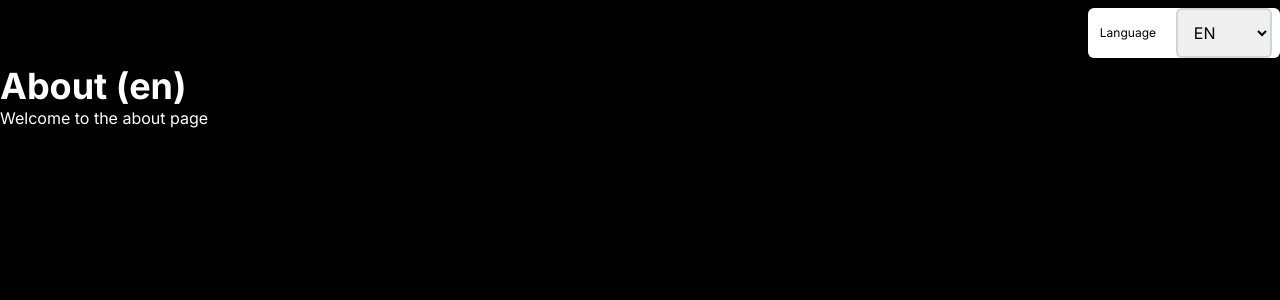
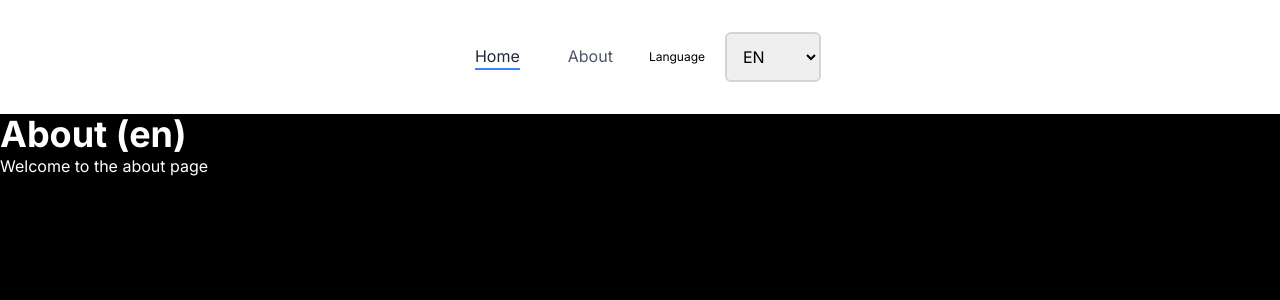
Before and after one commit to harold-gr-dev/nextjs-14-base-i18n, a Next.js app: page /en/about in a window 1280 px wide. Shown: the top 300 px of the page. Built offline with nearby package versions, Linux system fonts and the light colour scheme.

Commit message:
Refactor layout.js and add NavBar component

```diff
--- a/src/app/[locale]/layout.js
+++ b/src/app/[locale]/layout.js
@@ -4,7 +4,7 @@ import { Inter } from 'next/font/google';
 const inter = Inter({ subsets: ['latin'] });
 
 // Components
-import LocaleSwitcher from '@/components/LocaleSwitcher';
+import NavBar from '@/components/NavBar';
 
 export const metadata = {
   title: 'Create Next App',
@@ -16,7 +16,7 @@ export default function RootLayout({ children, params: { locale = 'es' } }) {
     <html lang={locale}>
       <body className={inter.className}>
         {/* Heading */}
-        <LocaleSwitcher />
+        <NavBar />
         <main>{children}</main>
         {/* Fotter */}
       </body>
--- /dev/null
+++ b/src/components/NavBar.js
@@ -0,0 +1,32 @@
+import Link from 'next/link';
+import { useLocale, useTranslations } from 'next-intl';
+
+import LocaleSwitcher from '@/components/LocaleSwitcher';
+
+const Component = () => {
+  const t = useTranslations('navBar');
+  const locale = useLocale();
+
+  return (
+    <nav className='bg-white shadow dark:bg-gray-800'>
+      <div className='container flex items-center justify-center p-6 mx-auto text-gray-600 capitalize dark:text-gray-300'>
+        <Link
+          href='/'
+          className='text-gray-800 transition-colors duration-300 transform dark:text-gray-200 border-b-2 border-blue-500 mx-1.5 sm:mx-6'
+        >
+          {t('home')}
+        </Link>
+
+        <Link
+          href={`/${locale}/about`}
+          className='border-b-2 border-transparent hover:text-gray-800 transition-colors duration-300 transform dark:hover:text-gray-200 hover:border-blue-500 mx-1.5 sm:mx-6'
+        >
+          {t('about')}
+        </Link>
+        <LocaleSwitcher />
+      </div>
+    </nav>
+  );
+};
+
+export default Component;
--- a/src/i18n/messages/en.json
+++ b/src/i18n/messages/en.json
@@ -10,5 +10,9 @@
   "LocaleSwitcher": {
     "label": "Language",
     "locale": "Eng"
+  },
+  "navBar": {
+    "home": "Home",
+    "about": "About"
   }
 }
--- a/src/i18n/messages/es.json
+++ b/src/i18n/messages/es.json
@@ -1,7 +1,4 @@
 {
-  "heading": {
-    "langSwitcher": "Cambiar language"
-  },
   "home": {
     "title": "Inicio",
     "description": "Bienvenido a la página de inicio"
@@ -13,5 +10,9 @@
   "LocaleSwitcher": {
     "label": "Lenguaje",
     "locale": "Esp"
+  },
+  "navBar": {
+    "home": "Inicio",
+    "about": "Sobre nosotros"
   }
 }
```
